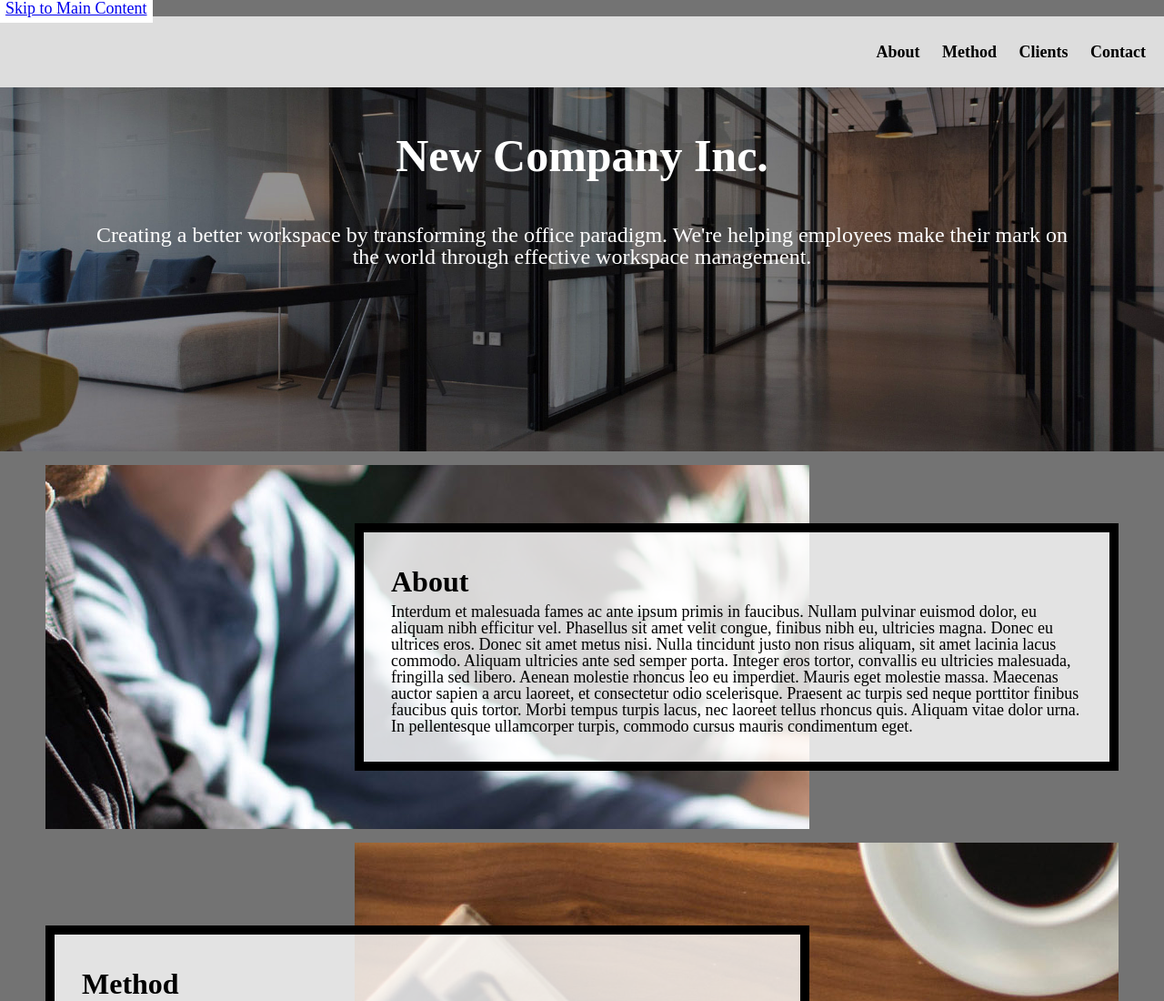
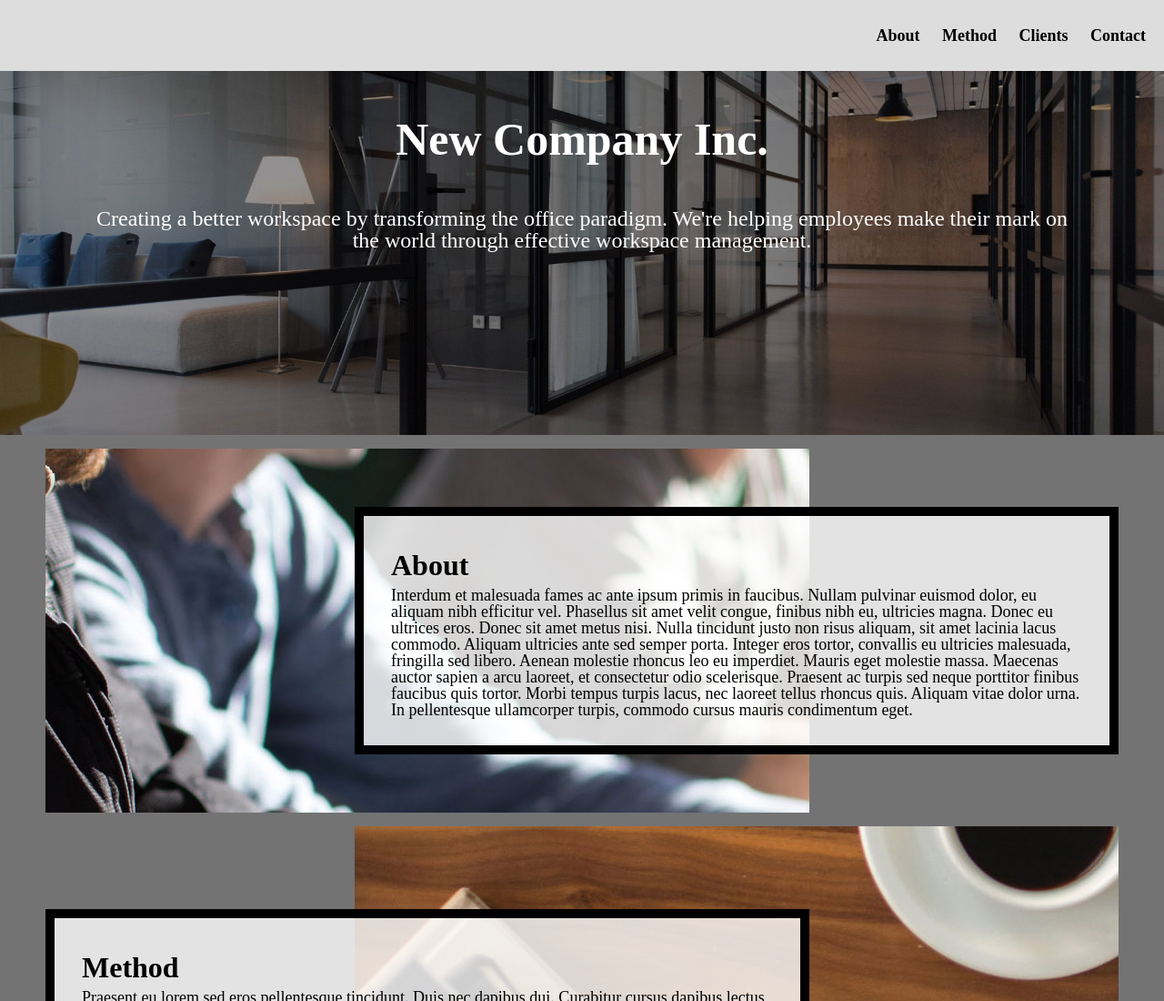
Before and after one commit to KathyLLL/homework5-2021, a plain HTML site: page index.html in a window 1280 px wide. Shown: the top 1100 px of the page at 91% size. Drawn offline with Linux system fonts and the light colour scheme.

Commit message:
Update style.css

```diff
--- a/css/style.css
+++ b/css/style.css
@@ -78,8 +78,10 @@ nav a:hover{
   -webkit-transition: top 1s ease-out;
   transition: top 1s ease-out;
   z-index: 1;
+
   /* Requirement 3a code here*/
-
+  position: absolute;
+  top: -40px;
 }
 
 /* Requirement 3b code here*/
```
